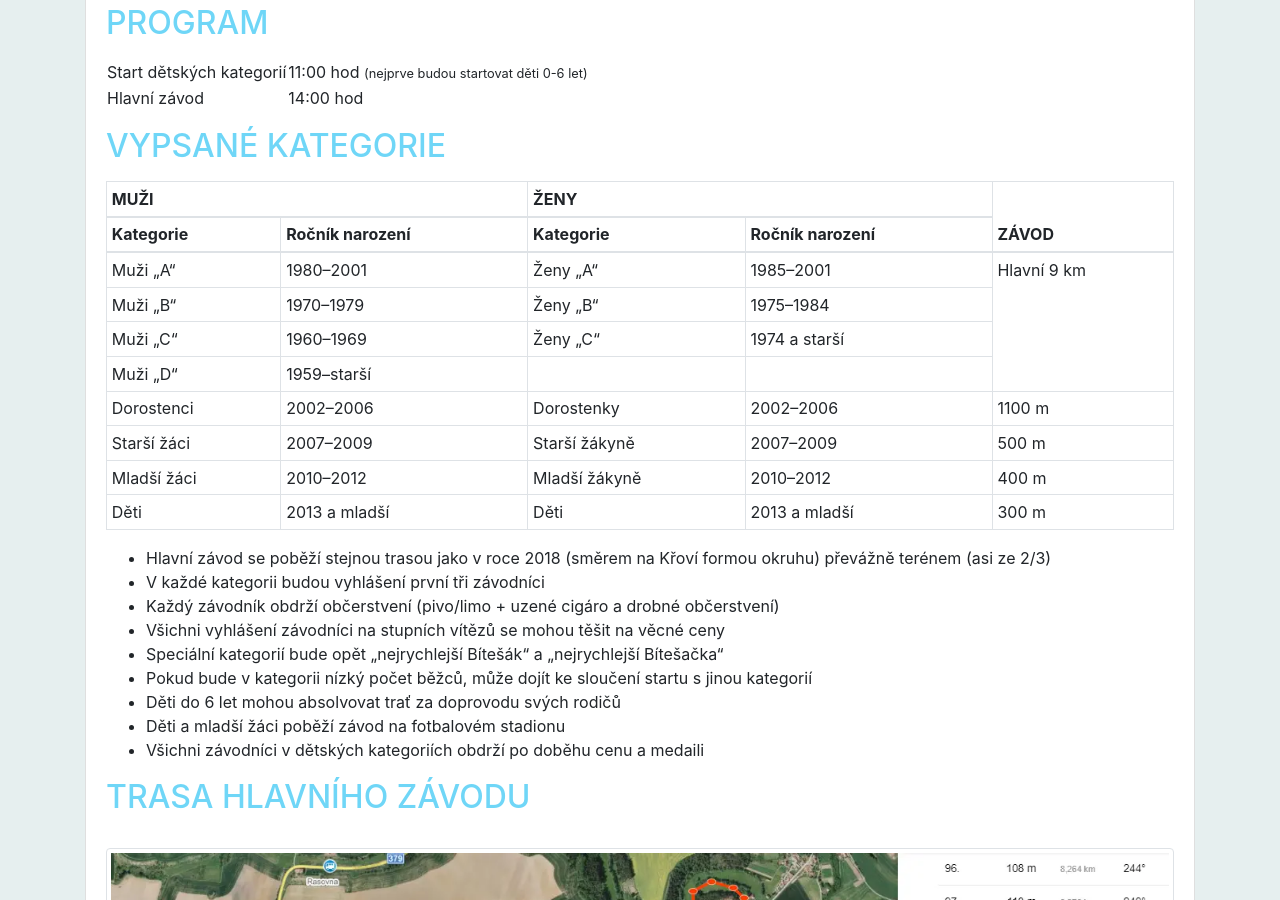
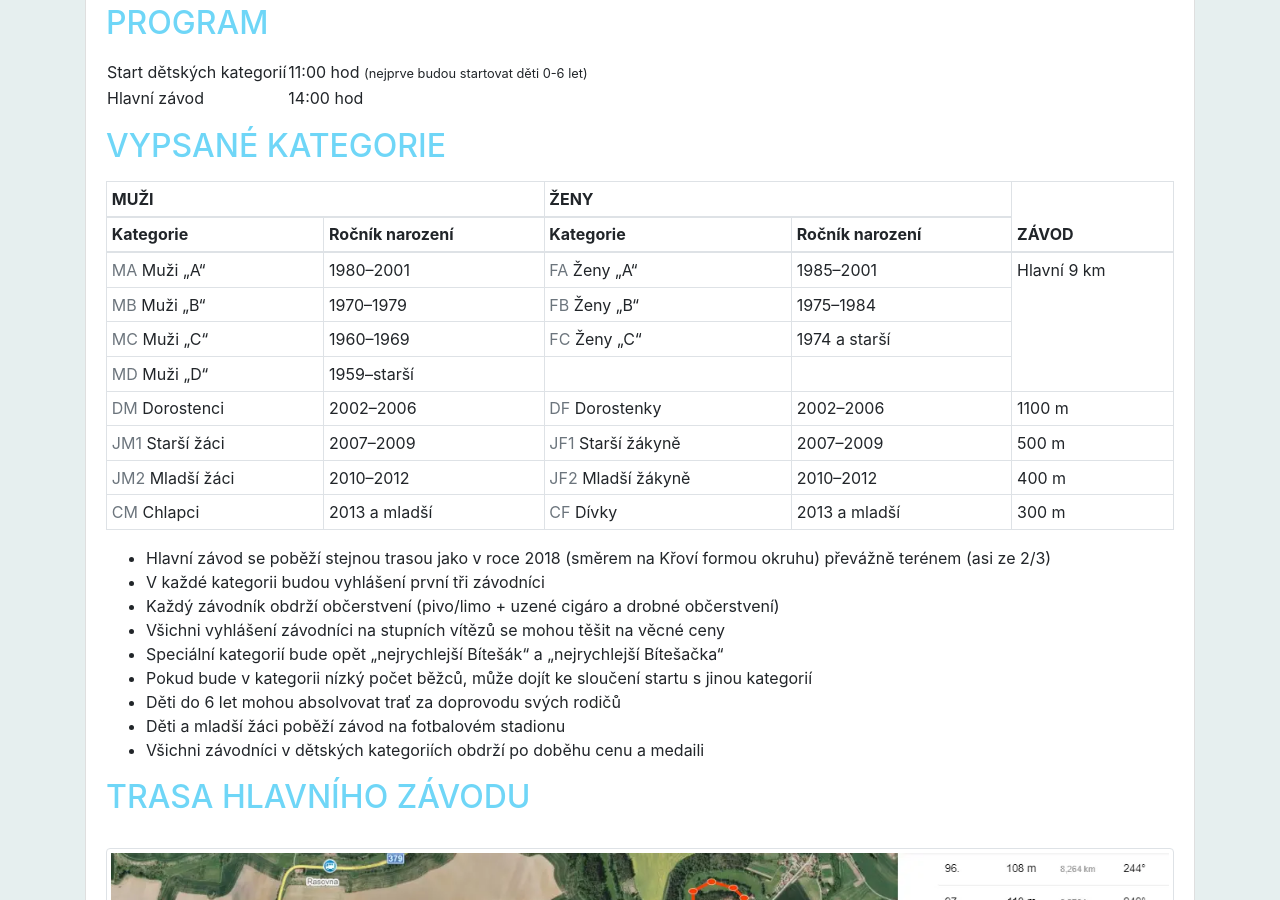
Before and after one commit to pohodovadevitka/pohodovadevitka.github.io, a Jekyll site: the page built from propozice.html, in a window 1280 px wide and 900 px high, scrolled down 1125 px. Built offline with Jekyll 4.4.1, drawn with Linux system fonts in a browser that asks for light colours.

Commit message:
adding abbreviations to categories 2019

```diff
--- a/_includes/categories-2019.html
+++ b/_includes/categories-2019.html
@@ -17,55 +17,55 @@
         </thead>
         <tbody>
           <tr>
-            <td>Muži „A“</td>
+            <td><span class="text-muted">MA</span> Muži „A“</td>
             <td>1980&ndash;2001</td>
-            <td>Ženy „A“</td>
+            <td><span class="text-muted">FA</span> Ženy „A“</td>
             <td>1985&ndash;2001</td>
             <td rowspan="4">Hlavní 9&nbsp;km</td>
           </tr>
           <tr>
-            <td>Muži „B“</td>
+            <td><span class="text-muted">MB</span> Muži „B“</td>
             <td>1970&ndash;1979</td>
-            <td>Ženy „B“</td>
+            <td><span class="text-muted">FB</span> Ženy „B“</td>
             <td>1975&ndash;1984</td>
           </tr>
           <tr>
-            <td>Muži „C“</td>
+            <td><span class="text-muted">MC</span> Muži „C“</td>
             <td>1960&ndash;1969</td>
-            <td>Ženy „C“</td>
+            <td><span class="text-muted">FC</span> Ženy „C“</td>
             <td>1974 a starší</td>
           </tr>
           <tr>
-            <td>Muži „D“</td>
+            <td><span class="text-muted">MD</span> Muži „D“</td>
             <td>1959&ndash;starší</td>
             <td></td>
             <td></td>
           </tr>
           <tr>
-            <td>Dorostenci</td>
+            <td><span class="text-muted">DM</span> Dorostenci</td>
             <td>2002&ndash;2006</td>
-            <td>Dorostenky</td>
+            <td><span class="text-muted">DF</span> Dorostenky</td>
             <td>2002&ndash;2006</td>
             <td>1100&nbsp;m</td>
           </tr>
           <tr>
-            <td>Starší žáci</td>
+            <td><span class="text-muted">JM1</span> Starší žáci</td>
             <td>2007&ndash;2009</td>
-            <td>Starší žákyně</td>
+            <td><span class="text-muted">JF1</span> Starší žákyně</td>
             <td>2007&ndash;2009</td>
             <td>500&nbsp;m</td>
           </tr>
           <tr>
-            <td>Mladší žáci</td>
+            <td><span class="text-muted">JM2</span> Mladší žáci</td>
             <td>2010&ndash;2012</td>
-            <td>Mladší žákyně</td>
+            <td><span class="text-muted">JF2</span> Mladší žákyně</td>
             <td>2010&ndash;2012</td>
             <td>400&nbsp;m</td>
           </tr>
           <tr>
-            <td>Děti</td>
+            <td><span class="text-muted">CM</span> Chlapci</td>
             <td>2013 a mladší</td>
-            <td>Děti</td>
+            <td><span class="text-muted">CF</span> Dívky</td>
             <td>2013 a mladší</td>
             <td>300&nbsp;m</td>
           </tr>
```
